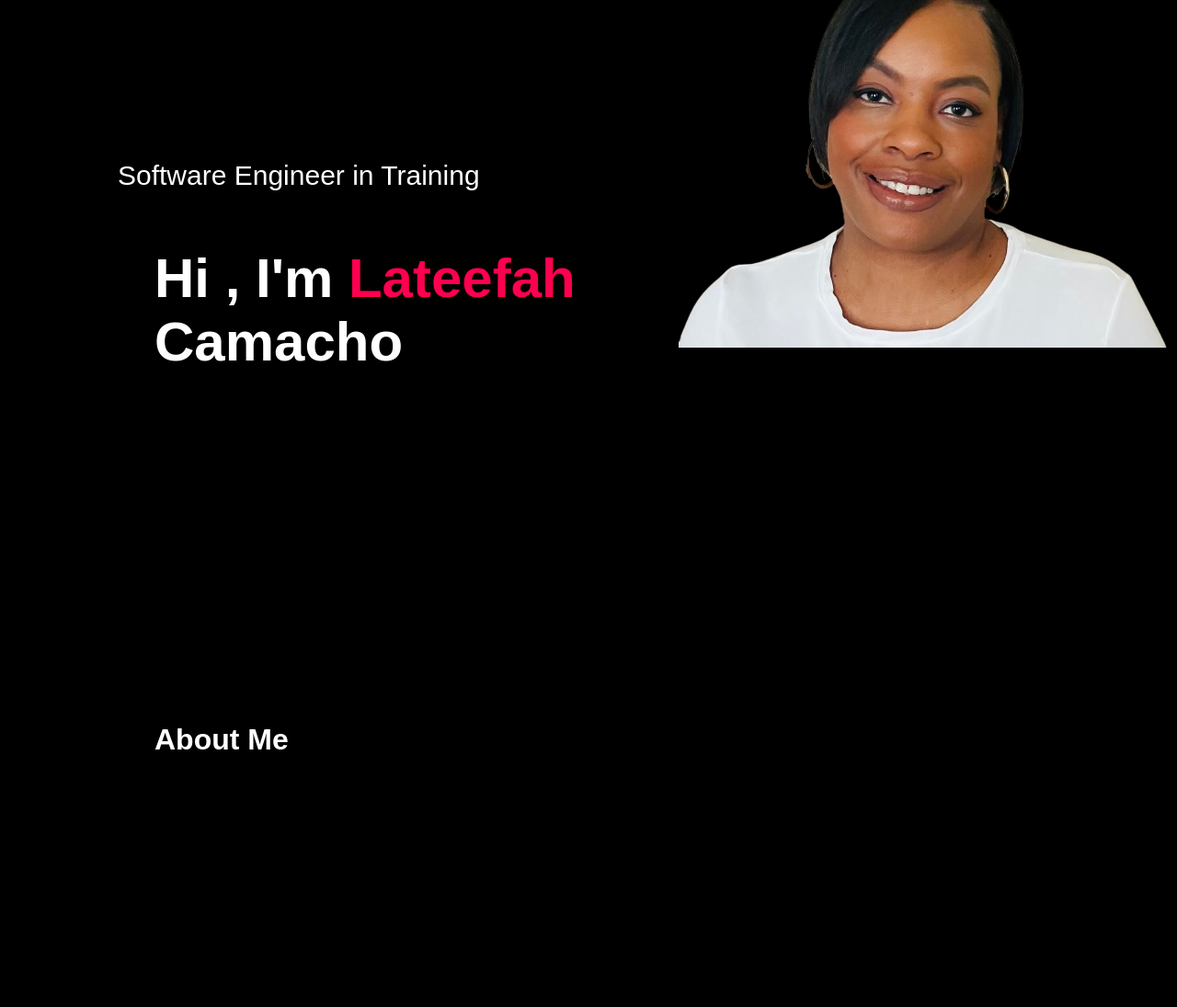
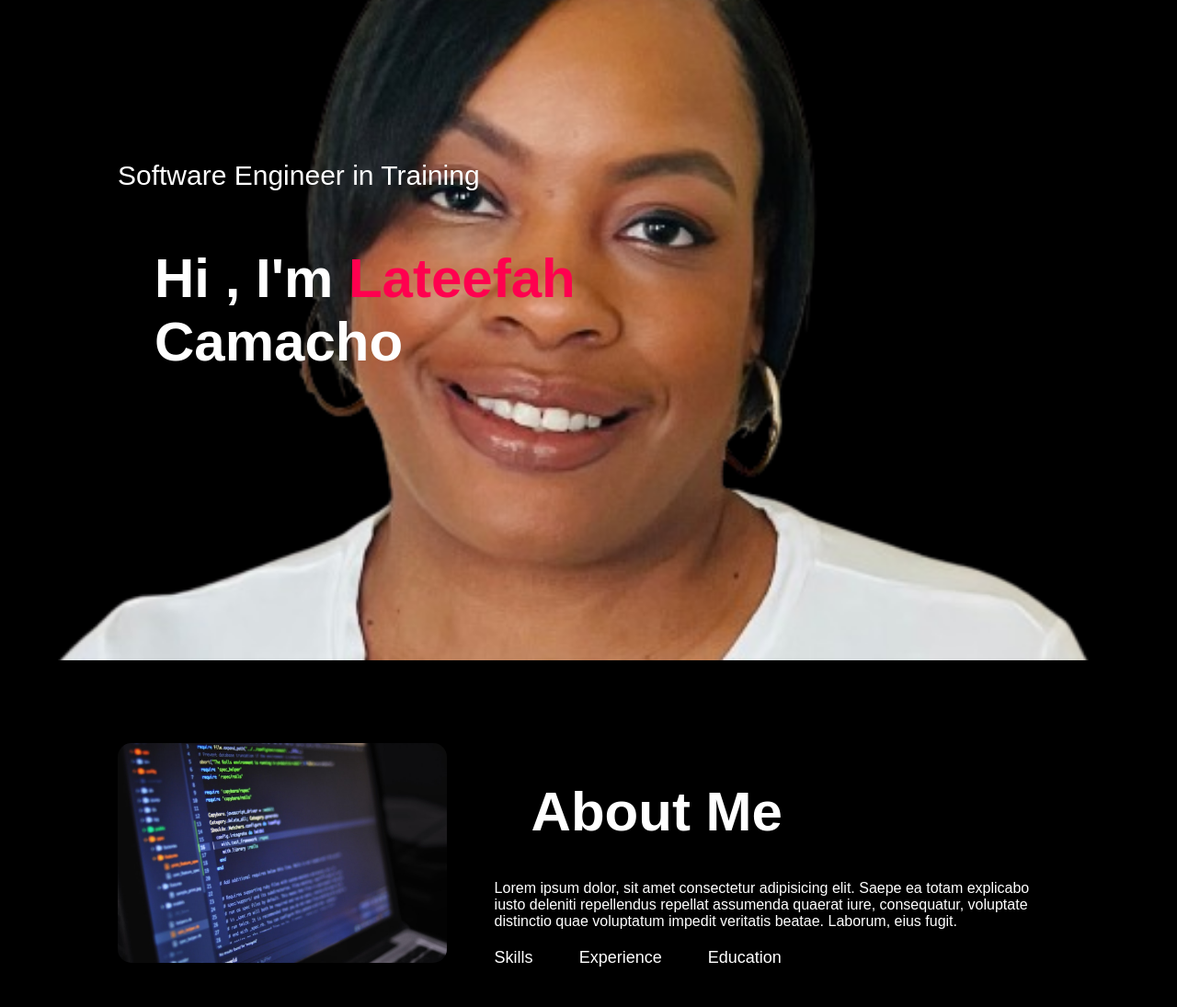
Before and after one commit to LateefahCamacho/TechtonicaAssingments, a plain HTML site: page portfolio/index.html in a window 1280 px wide. Shown: the part 82-1177 px from the top of the page at 92% size. Before the commit the page ends 955 px from the top, so only its background shows below. Drawn offline with Linux system fonts and the light colour scheme.

Commit message:
added div class tab titles

```diff
--- a/portfolio/index.html
+++ b/portfolio/index.html
@@ -23,15 +23,23 @@
           </div>
         </div>
     </div>
+    <!---------------------------about--------->
     <div id="about">
         <div class="container">
             <div class="row">
                 <div class="about-col-1">
-                    <img src = "" alt="">
+                    <img src = "images/placeholder.jpg">
                     </div>
                     <div class="about-col-2">
-                     <h1>About Me</h1>
+                     <h1 class = "sub-title">About Me</h1>
+                     <p>Lorem ipsum dolor, sit amet consectetur adipisicing elit. Saepe ea totam explicabo iusto deleniti repellendus repellat assumenda quaerat iure, consequatur, voluptate distinctio quae voluptatum impedit veritatis beatae. Laborum, eius fugit.
 
+                     </p>
+                    <div class="tab-titles">
+                    <p class = "tab-links active-link">Skills</p>
+                    <p class = "tab-links">Experience</p>
+                    <p class = "tab-links">Education</p>
+                </div>
                 </div>
             </div>
         </div>
--- a/portfolio/styles.css
+++ b/portfolio/styles.css
@@ -2,7 +2,7 @@
 *{
     margin: 0;
     padding:0;
-    font-family: 'Oxygen', sans-serif;
+    font-family: 'Poppins', sans-serif;
     box-sizing:border-box;
 }
 
@@ -21,19 +21,12 @@ h1{
     width: 100%;
     height: 100vh;
     background-image: url(images/portfolio_profile.png);
-    background-size:auto;
-    background-repeat: no-repeat;
-    background-position:right top;
-    font-size:large;
+    background-size:cover;
+    background-position:center;
+
 }
 .container{
     padding:10px 10%;
-}
-nav{
-    display:flex;
-    align-items:center;
-    justify-content: space-between;
-    flex-wrap: wrap;
 }
 nav ul li{
     display: inline-block;
@@ -71,3 +64,50 @@ nav ul li a:hover::after {
 .header-text h1 span {
     color:#ff004f
 }
+/*---------------------about---------------- */
+#about {
+    padding: 80px 0;
+    color: #fff;
+}
+.row{
+    display: flex;
+    justify-content: space-between;
+    flex-wrap: wrap;
+}
+.about-col-1{
+    flex-basis: 35%;
+}
+.about-col-1 img{
+    width: 100%;
+    border-radius: 15px;
+}
+.about-col-2 {
+    flex-basis: 60%;
+}
+.sub-title {
+    font-size: 60px;
+    font-weight: 600;
+    color: #fff;
+}
+
+.tab-titles {
+    display: flex;
+    margin: 20px 0 40px;
+}
+.tab-links {
+    margin-right: 50px;
+    font-size: 18px;
+    font-weight: 500;
+    cursor: pointer;
+    position: relative;
+}
+.tab-links::after {
+    content:'';
+    width:0%;
+    height:3px;
+    background:#ff004f;
+    position:absolute;
+    left:0;
+    bottom: -8px;
+    transition: 0.5s;
+}
```
Also changed, not shown: portfolio/images/placeholder.jpg (added).
